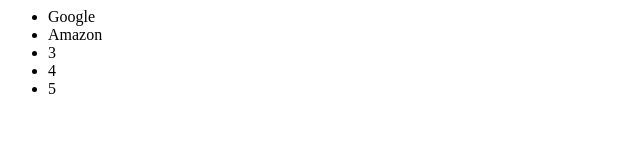
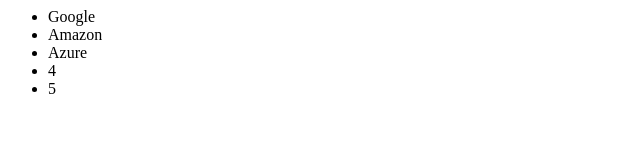
Before and after one commit to aravind061992/gittest, a plain HTML site: page index.html in a window 1280 px wide. Shown: the full height of the page, 0-640 px from the left. Drawn offline with Linux system fonts and the light colour scheme.

Commit message:
Update index.html

```diff
--- a/index.html
+++ b/index.html
@@ -3,7 +3,7 @@
 <ul>
   <li>Google</li>
   <li>Amazon</li>
-  <li>3</li>
+  <li>Azure</li>
   <li>4</li>
   <li>5</li>
 </ul>
```
